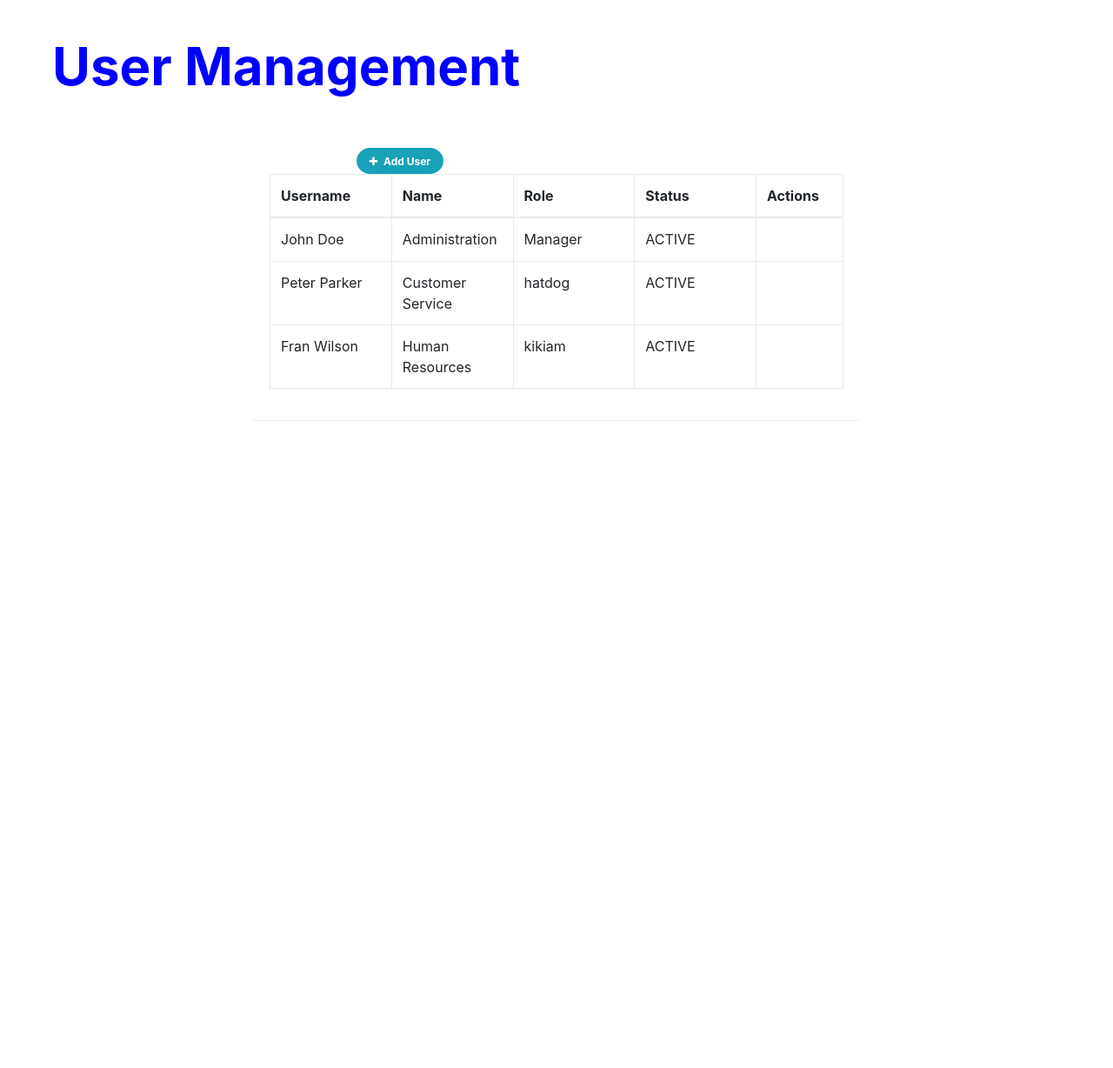
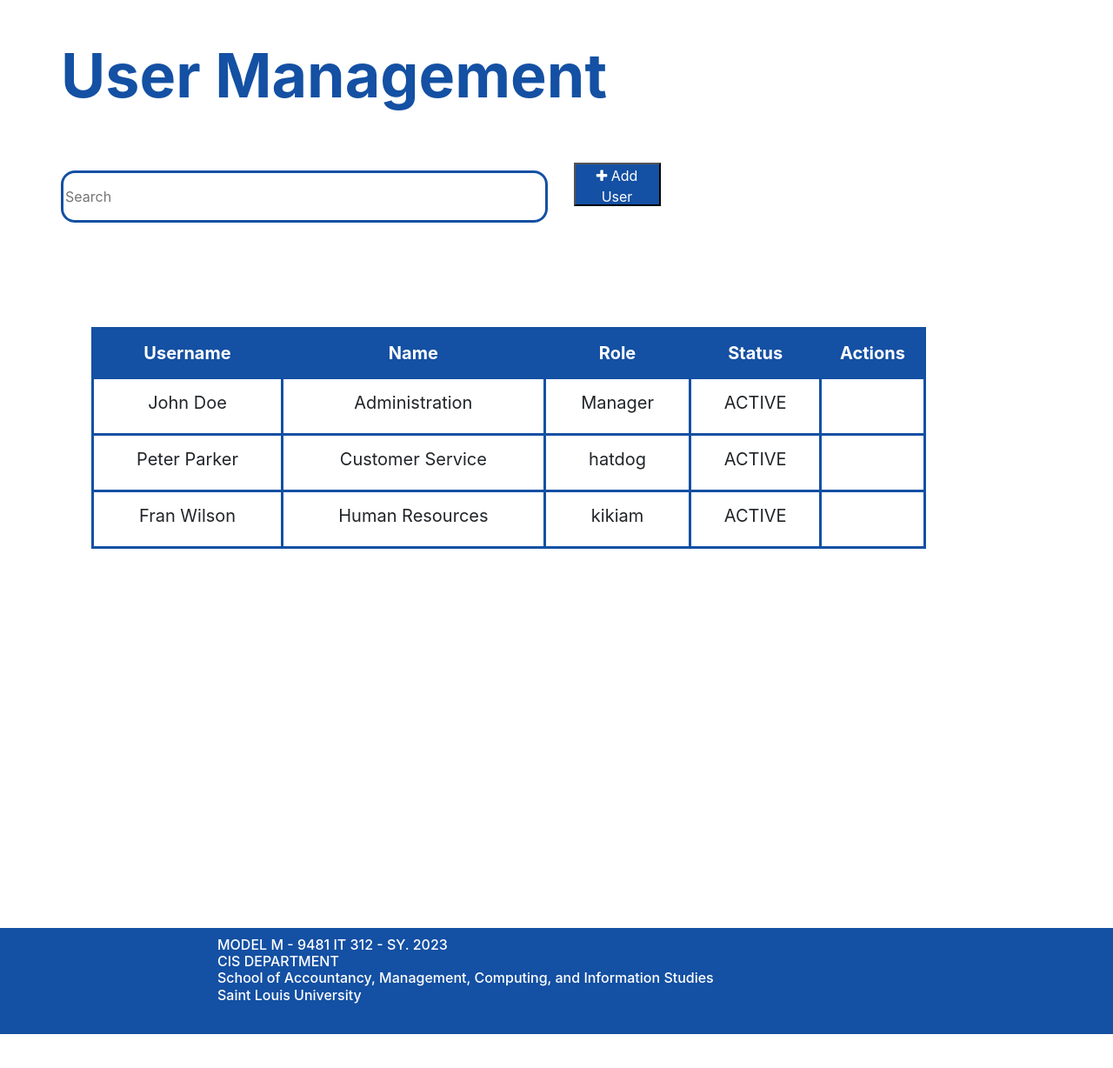
Before and after one commit to JanMichaelTugade/Webtech_FinalsProject, a PHP site: page / in a window 1280 px wide. Shown: the top 1228 px of the page at 87% size. Run offline with PHP 8.4, Linux system fonts and the light colour scheme.

Commit message:
updated UM

```diff
--- a/index.html
+++ b/index.html
@@ -16,20 +16,20 @@
     <title>Document</title>
 </head>
 <body>
-    <div class="userManagement">
+    <div class="titleUM">
         <h1>User Management</h1>
     </div>
+
+    <div class="search-add">
+        <div class="input-SD">
+          <input class="search-form" type="text" placeholder="Search" aria-label="Search">
+          <button type="button" class="btn-add"><i class="fa fa-plus"></i> Add User</button>
+        </div>
+    </div>
+
     <div class="container-lg">
         <div class="table-responsive">
             <div class="table-wrapper">
-                <div class="table-title">
-                    <div class="row">
-                        <!-- <div class="col-sm-8"><h1>USER MANAGEMENT</h1></div> -->
-                        <div class="col-sm-4">
-                            <button type="button" class="btn btn-info add-new"><i class="fa fa-plus"></i> Add User</button>
-                        </div>
-                    </div>
-                </div>
                 <table class="table table-bordered">
                     <thead>
                         <tr>
@@ -79,5 +79,16 @@
             </div>
         </div>
     </div>
+
+    <div class="footer">
+        <div class="footer-dts">
+            <h6>
+                MODEL M - 9481 IT 312 - SY. 2023 <br>
+                CIS DEPARTMENT <br>
+                School of Accountancy, Management, Computing, and Information Studies <br>
+                Saint Louis University <br>
+            </h6>
+        </div>
+    </div>
 </body>
 </html>
--- a/style.css
+++ b/style.css
@@ -1,33 +1,56 @@
-body {
+/* body {
     color: #404E67;
     background: #F5F7FA;
     font-family: 'Open Sans', sans-serif;
+} */
+.titleUM h1{
+    margin-left: 70px;
+    margin-top: 45px;
+    font-size: 70px;
+    font-weight: bold;
+    color: #1450a3;
 }
-.userManagement h1{
-    margin-left: 60px;
-    margin-top: 40px;
-    font-size: 60px;
-    font-weight: bold;
-    color: blue;
+.search-add input{
+    margin-left: 70px;
+    margin-top: 15px;
+    width: 560px;
+    height: 60px;
+    border: 3px solid #1450a3;
+    border-top-right-radius: 1rem;
+    border-bottom-right-radius: 1rem;
+    border-top-left-radius: 1rem;
+    border-bottom-left-radius: 1rem;
 }
+.btn-add {
+    margin-top: 50px;
+    margin-left: 25px;
+    background-color: #1450a3;
+    color: white;
+    width: 100px;
+    height: 50px;
+}
+/* .search-form {
+    background-color: #FFC107;
+}
+.input-SD {
+    background-color: antiquewhite;
+} */
+
+
 .table-wrapper {
-    width: 700px;
-    margin: 30px auto;
+    margin-top: 100px;
+    width: 1000px;
     background: #fff;
     padding: 20px;
     box-shadow: 0 1px 1px rgba(0,0,0,.05);
+
 }
-/* .table-title {
-    padding-bottom: 10px;
-    margin: 0 0 10px;
+.add-new {
+    margin-top: 100px;
+    margin-left: 100px;
 }
-.table-title h1 {
-    margin: 6px 0 0;
-    font-size: 25px;
-} */
 .table-title .add-new {
-    float: right;
-    margin-left: 100px;
+    margin-left: 20px;
     height: 30px;
     font-weight: bold;
     font-size: 12px;
@@ -36,28 +59,38 @@ body {
     border-radius: 50px;
     line-height: 13px;
 }
-.table-title .add-new i {
-    margin-right: 4px;
+table.table tr th, table.table tr td {
+    border: 3px solid #1450a3;
+    /* border-top-right-radius: 1rem;
+    border-top-left-radius: 1rem;
+    border-bottom-right-radius: 1rem;
+    border-bottom-left-radius: 1rem; */
+    text-align: center;
+    font-size: 20px;
 }
-table.table {
-    table-layout: fixed;
+/* table.table td {
+    color: #E34724;
+} */
+table.table tbody {
+    border: 3px solid #1450a3;
 }
-table.table tr th, table.table tr td {
-    border-color: #e9e9e9;
+table.table thead {
+    background-color: #1450a3;
+    color: white;
 }
 table.table th i {
-    font-size: 13px;
+    font-size: 50px;
     margin: 0 5px;
     cursor: pointer;
 }
 table.table th:last-child {
-    width: 100px;
+    width: 120px;
 }
 table.table td a {
     cursor: pointer;
     display: inline-block;
     margin: 0 5px;
-    min-width: 24px;
+    min-width: 30px;
 }
 table.table td a.add {
     color: #27C46B;
@@ -69,7 +102,7 @@ table.table td a.delete {
     color: #E34724;
 }
 table.table td i {
-    font-size: 19px;
+    font-size: 30px;
 }
 table.table td a.add i {
     font-size: 24px;
@@ -89,3 +122,16 @@ table.table .form-control.error {
 table.table td .add {
     display: none;
 }
+
+.footer {
+    margin-top: 400px;
+    width: 100%;
+    height: 122px;
+    color: white;
+    background-color: #1450a3;
+    position: fixed;
+}
+.footer-dts {
+    margin-left: 250px;
+    margin-top: 10px;
+}
```
